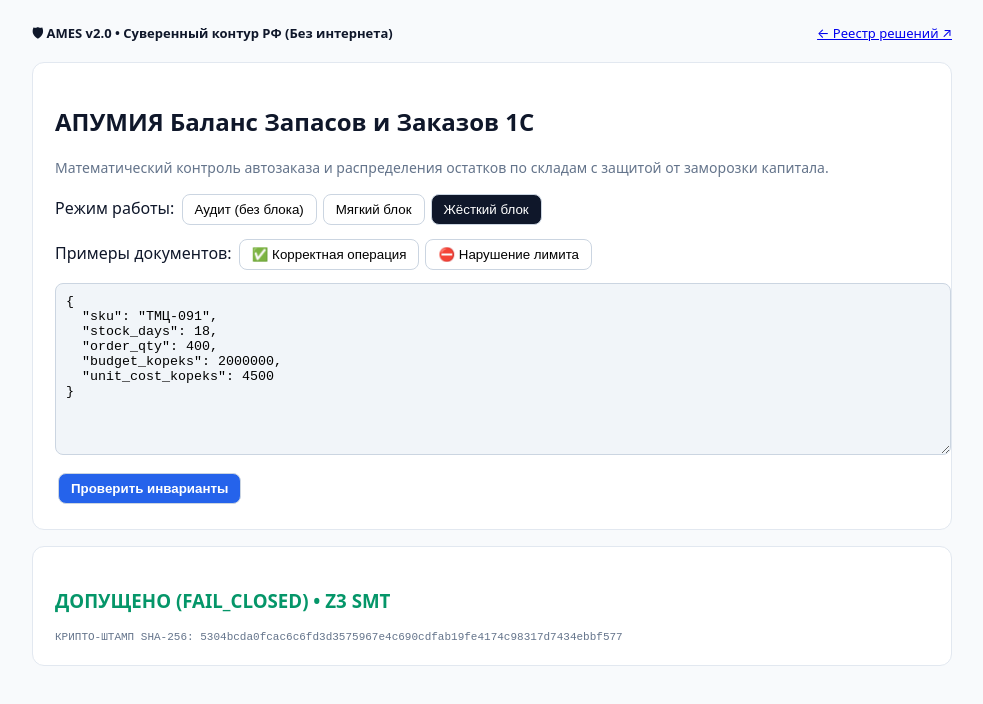
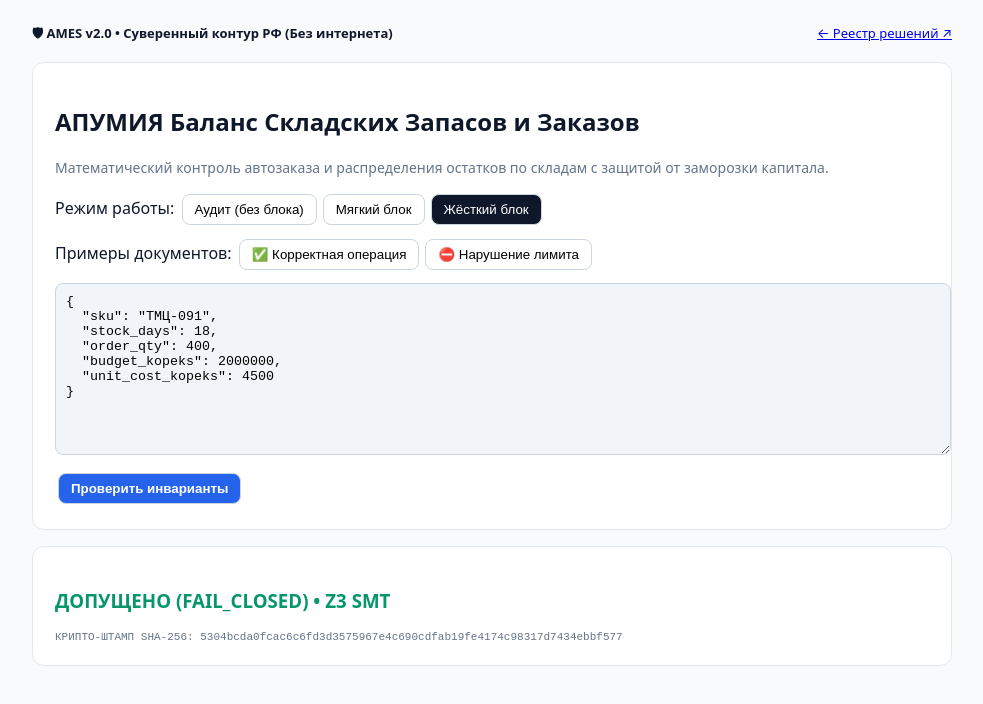
Before and after one commit to apumiaaifund/apumia-wms-allocation-guard-demo, a plain HTML site: page index.html in a window 1280 px wide. Shown: the whole page, without its empty margins (148-1131 px from the left). Drawn offline with Linux system fonts and the light colour scheme.

Commit message:
legal(ames-v2): remove third-party trademarks from sandbox

```diff
--- a/index.html
+++ b/index.html
@@ -1,5 +1,5 @@
 <!DOCTYPE html><html lang="ru"><head><meta charset="UTF-8"/><meta name="viewport" content="width=device-width,initial-scale=1"/>
-<title>АПУМИЯ Баланс Запасов и Заказов 1С — AMES v2.0</title><style>
+<title>АПУМИЯ Баланс Складских Запасов и Заказов — AMES v2.0</title><style>
 body{background:#f8fafc;color:#0f172a;font-family:system-ui,-apple-system,sans-serif;padding:24px;max-width:920px;margin:auto}
 .card{background:#fff;border:1px solid #e2e8f0;border-radius:12px;padding:22px;margin-bottom:16px}
 button{background:#fff;border:1px solid #cbd5e1;padding:7px 12px;border-radius:8px;cursor:pointer;margin:3px}
@@ -8,7 +8,7 @@ textarea{width:100%;height:150px;background:#f1f5f9;border:1px solid #cbd5e1;bor
 .PASS{color:#059669}.ALERT_PASS{color:#d97706}.BLOCK{color:#dc2626}
 </style></head><body>
 <div style="display:flex;justify-content:space-between;margin-bottom:16px;font-size:13px"><strong>🛡 AMES v2.0 • Суверенный контур РФ (Без интернета)</strong><a href="https://apumiaaifund.github.io/">← Реестр решений ↗</a></div>
-<div class="card"><h2>АПУМИЯ Баланс Запасов и Заказов 1С</h2><p style="color:#64748b;font-size:14px;margin:6px 0 14px">Математический контроль автозаказа и распределения остатков по складам с защитой от заморозки капитала.</p>
+<div class="card"><h2>АПУМИЯ Баланс Складских Запасов и Заказов</h2><p style="color:#64748b;font-size:14px;margin:6px 0 14px">Математический контроль автозаказа и распределения остатков по складам с защитой от заморозки капитала.</p>
 <div>Режим работы: <button id="m1" onclick="sm('SHADOW_AUDIT')">Аудит (без блока)</button><button id="m2" onclick="sm('ENFORCE_SOFT')">Мягкий блок</button><button id="m3" class="act" onclick="sm('FAIL_CLOSED')">Жёсткий блок</button></div>
 <div style="margin-top:8px">Примеры документов: <button onclick="lp(0)">✅ Корректная операция</button><button onclick="lp(1)">⛔ Нарушение лимита</button></div>
 <textarea id="in"></textarea><button class="run" onclick="ev()">Проверить инварианты</button></div>
```
